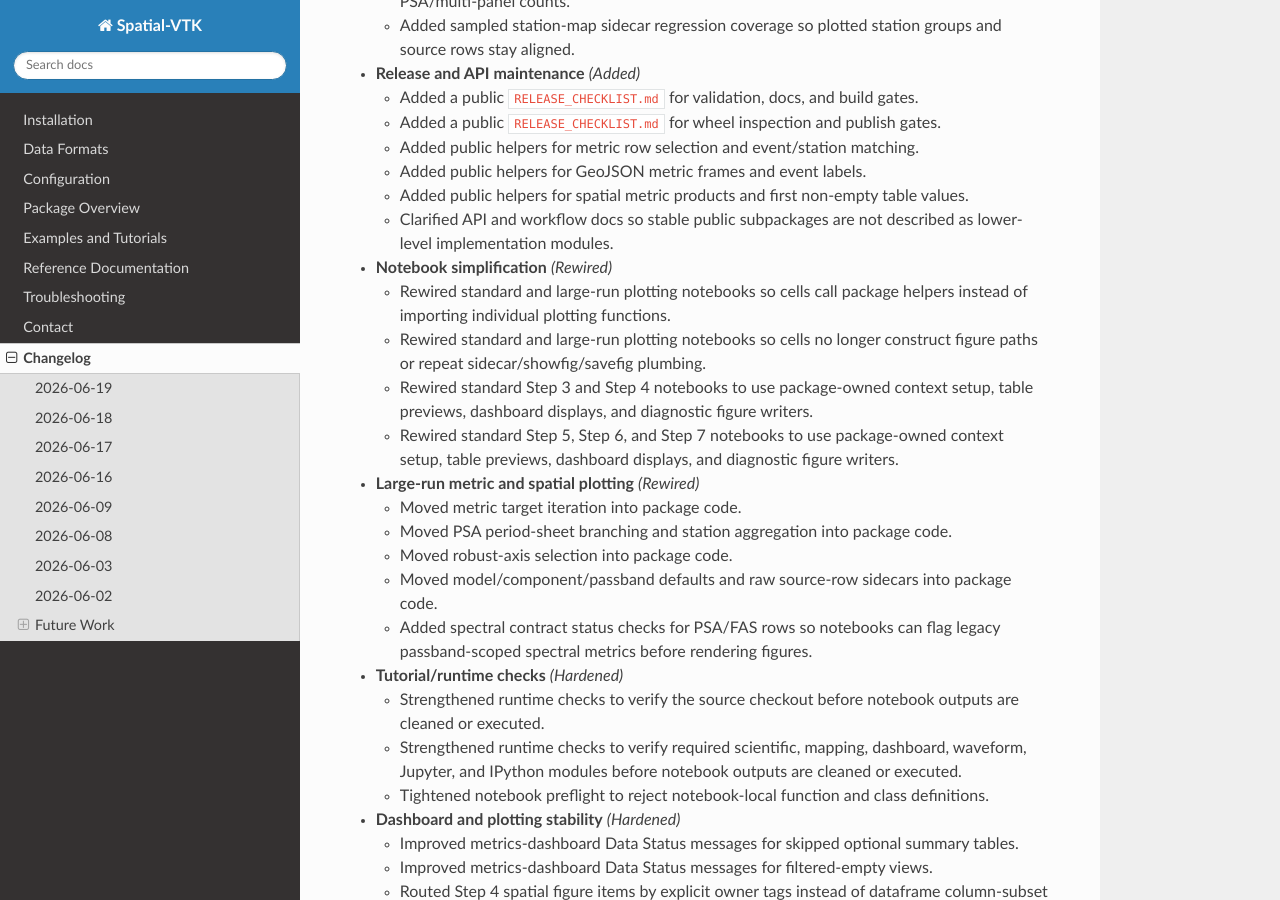
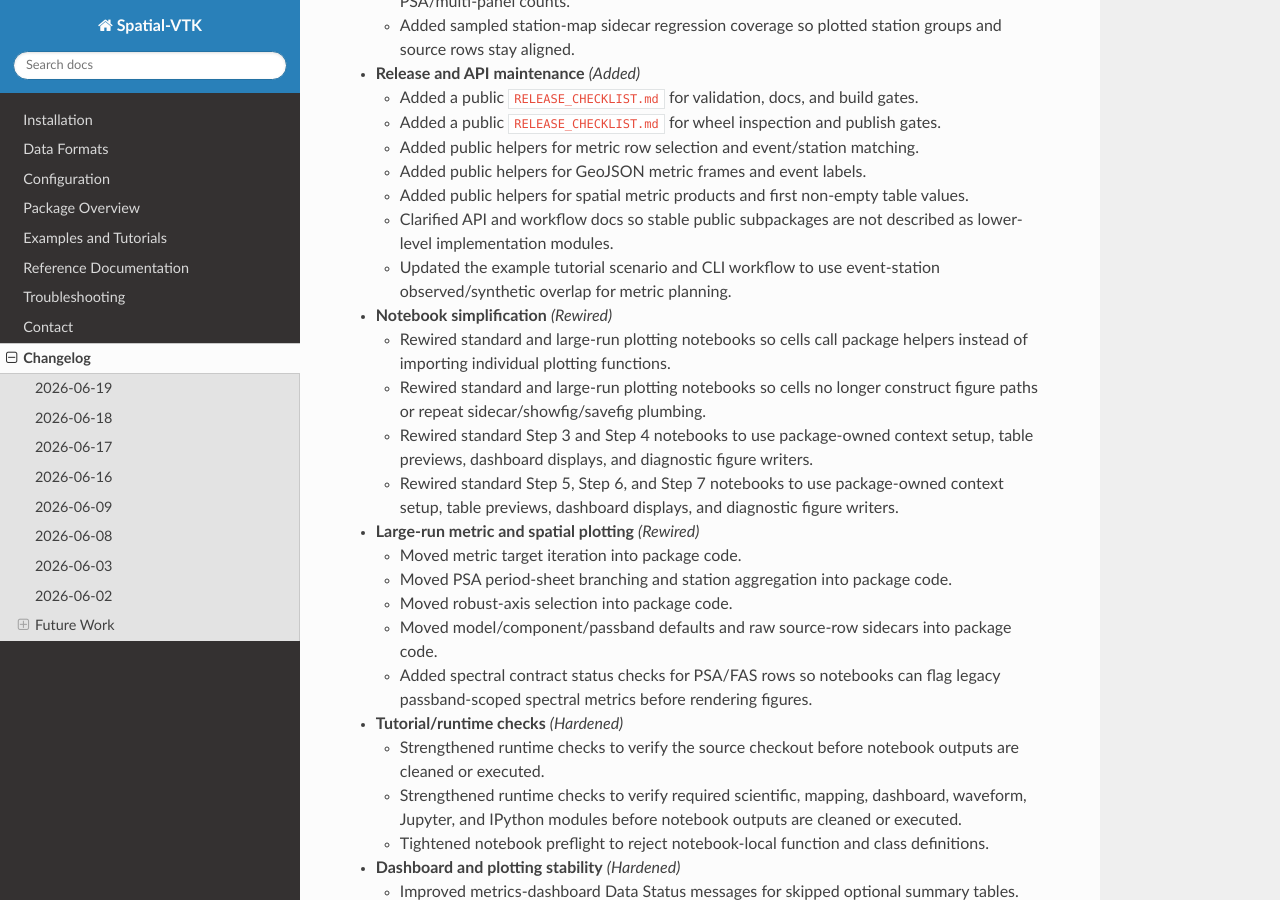
Before and after one commit to bcbirkel/spatial-vtk, a Sphinx documentation site: the page built from docs/changelog.rst, in a window 1280 px wide and 900 px high, scrolled down 10319 px. Built offline with Sphinx 7.4.7 and the Read the Docs theme 3.1.0, drawn with Linux system fonts in a browser that asks for light colours.

Commit message:
Use event-station overlap in tutorial metrics

```diff
--- a/docs/changelog.rst
+++ b/docs/changelog.rst
@@ -538,6 +538,8 @@
     values.
   - Clarified API and workflow docs so stable public subpackages are not
     described as lower-level implementation modules.
+  - Updated the example tutorial scenario and CLI workflow to use
+    event-station observed/synthetic overlap for metric planning.
 
 - **Notebook simplification** *(Rewired)*
 
--- a/docs/configuration.rst
+++ b/docs/configuration.rst
@@ -171,7 +171,7 @@
 the job resumes from the saved ``qc_trace_summary`` and ``qc_inventory`` tables
 when those checkpoint paths already exist. After the full inventory is present,
 the job also writes or refreshes ``qc_inventory_overlap`` for observed/synthetic
-comparison workflows.
+event-station comparison workflows.
 
 Metric Slurm jobs run as task arrays from a manifest produced by the metric
 workflow. After creating the manifest, write or submit the array script. When
--- a/docs/examples/cli_workflow.rst
+++ b/docs/examples/cli_workflow.rst
@@ -60,7 +60,8 @@
 Build waveform and metric QC tables, export comparison-ready rows, make QC figures, and launch the QC dashboard.
 The full ``qc_inventory.csv`` is retained for observed-only and synthetic-only
 diagnostics. Comparison metrics should use ``qc_inventory_overlap.parquet``, a
-streamed sidecar restricted to events with both observed and synthetic data.
+streamed table restricted to event-station records with both observed and
+synthetic data.
 
 .. code-block:: bash
 
@@ -128,6 +129,8 @@
      --component T \
      --passband 1-2 \
      --passband 2-3 \
+     --require-source-overlap \
+     --source-overlap-scope event_station \
      --manifest \
      --batch-count 1
 
```
Also changed, not shown: 3 other files.
